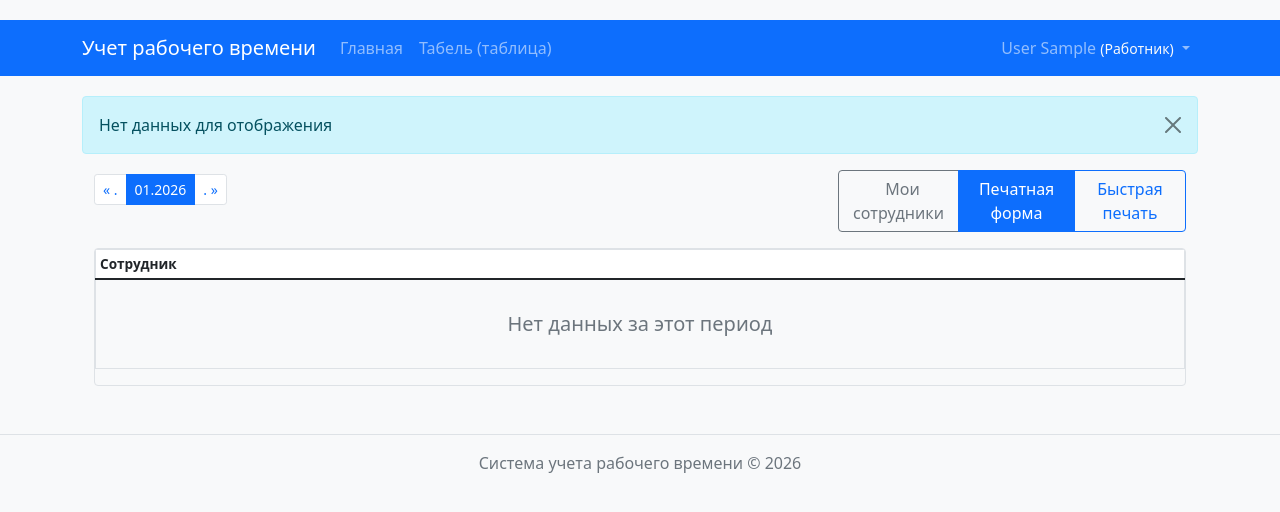
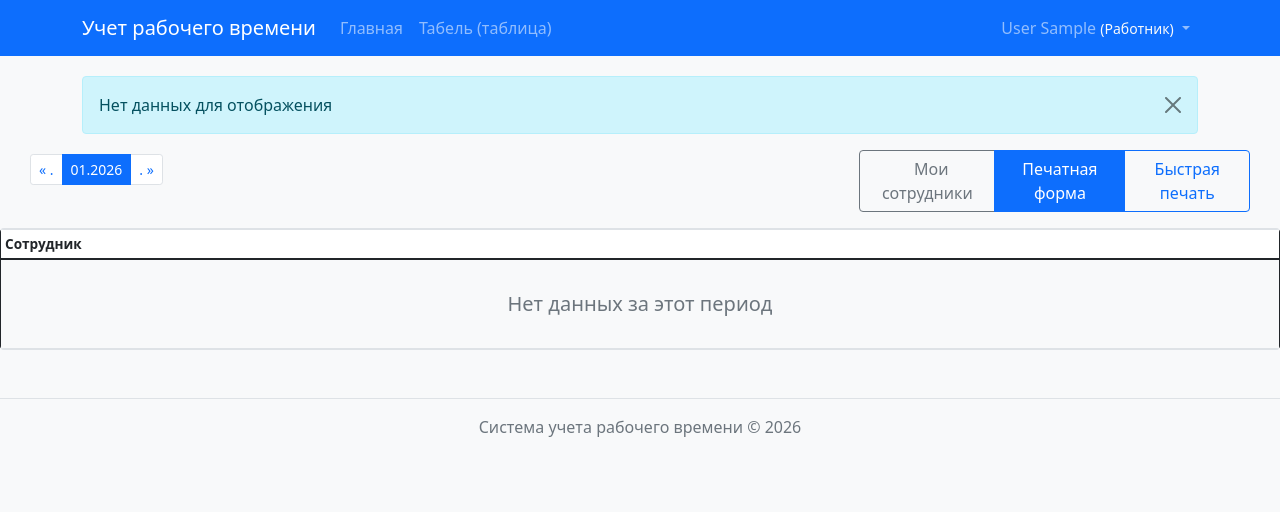
Before and after one commit to k1slee/worktime_tracking, a Django app: page /timesheet/monthly-table/ in a window 1280 px wide. Shown: the top 512 px of the page. Run offline with Django 4.2, Linux system fonts and the light colour scheme; the visitor is signed in with stand-in values (Sample User, id 1).

Commit message:
таблица растянуты на весь экран

```diff
--- a/templates/timesheet/monthly_table.html
+++ b/templates/timesheet/monthly_table.html
@@ -5,6 +5,44 @@
 
 {% block extra_css %}
 <style>
+    /* Контейнер на весь экран */
+    body {
+        overflow-x: hidden;
+        padding: 0;
+        margin: 0;
+    }
+
+    .full-width-container {
+        width: 100vw;
+        max-width: 100vw;
+        margin: 0;
+        padding: 0;
+        overflow-x: auto;
+        position: relative;
+        left: 50%;
+        right: 50%;
+        margin-left: -50vw;
+        margin-right: -50vw;
+    }
+
+    /* Основной контент без ограничений по ширине */
+    .content-wrapper {
+        min-width: 1200px;
+        width: 100%;
+        margin: 0;
+        padding: 0 15px;
+    }
+
+    /* Убираем стандартные отступы Bootstrap */
+    .container-fluid {
+        padding-left: 0;
+        padding-right: 0;
+        margin-left: 0;
+        margin-right: 0;
+        width: 100%;
+        max-width: 100%;
+    }
+
     /* Стили для субботы */
     .saturday {
         background-color: #e8f4fd !important;
@@ -36,6 +74,8 @@
 
     .timesheet-table {
         font-size: 0.85rem;
+        width: 100% !important;
+        min-width: fit-content;
     }
 
     .timesheet-table th {
@@ -51,6 +91,8 @@
         background-color: white;
         z-index: 5;
         min-width: 200px;
+        max-width: 200px;
+        width: 200px;
         box-shadow: 2px 0 2px rgba(0,0,0,0.1);
     }
 
@@ -156,12 +198,24 @@
         height: 45px;
     }
 
-    /* Скролл для таблицы */
+    /* Скролл для таблицы - убираем боковые отступы */
     .table-container {
         max-height: calc(100vh - 300px);
         overflow: auto;
         border: 1px solid #dee2e6;
         border-radius: 4px;
+        width: 100vw;
+        margin-left: calc(-50vw + 50%);
+        margin-right: calc(-50vw + 50%);
+        padding: 0;
+    }
+
+    /* Убираем левые и правые отступы у таблицы внутри контейнера */
+    .table-container > table {
+        margin-left: 0;
+        margin-right: 0;
+        border-left: none;
+        border-right: none;
     }
 
     /* Стили для навигации */
@@ -298,6 +352,8 @@
         background-color: white;
         z-index: 5;
         min-width: 200px;
+        max-width: 200px;
+        width: 200px;
         box-shadow: 2px 0 2px rgba(0,0,0,0.1);
         text-align: left !important;
         padding-left: 15px !important;
@@ -350,6 +406,7 @@
 
     .stats-table {
         width: 100%;
+        min-width: fit-content;
         opacity: 0;
         transform: translateX(100%);
         display: none;
@@ -431,13 +488,49 @@
         color: #6c757d;
         margin-top: 5px;
     }
+
+    /* Широкие секции - убираем боковые отступы */
+    .wide-section {
+        margin-left: -15px;
+        margin-right: -15px;
+        padding-left: 15px;
+        padding-right: 15px;
+    }
+
+    /* Для табличного контейнера - убираем все боковые отступы */
+    .wide-table-section {
+        margin-left: calc(-50vw + 50%);
+        margin-right: calc(-50vw + 50%);
+        padding-left: 0;
+        padding-right: 0;
+        width: 100vw;
+    }
+
+    /* Верхние секции с отступами */
+    .top-section {
+        padding-left: 15px;
+        padding-right: 15px;
+    }
+
+    /* Убираем скругления углов таблицы */
+    .table-container table {
+        border-radius: 0 !important;
+        margin-bottom: 0;
+    }
+
+    /* Убираем боковые границы у контейнера таблицы */
+    .table-container {
+        border-left: none;
+        border-right: none;
+    }
 </style>
 {% endblock %}
 
 {% block content %}
-<div class="container-fluid">
+<div class="full-width-container">
+    <div class="content-wrapper">
         <!-- Заголовок и навигация -->
-    <div class="row mb-3">
+        <div class="row mb-3 top-section">
             <div class="col-md-8">
                 <h2 class="mb-1">{{ month_name }}</h2>
                 <nav aria-label="Навигация по месяцам">
@@ -477,7 +570,7 @@
 
         <!-- Панель управления для мастера -->
         {% if is_master %}
-    <div class="row mb-3">
+        <div class="row mb-3 top-section">
             <div class="col-12">
                 <div class="card">
                     <div class="card-body py-2">
@@ -520,7 +613,7 @@
         {% endif %}
 
         <!-- Секция с условными обозначениями (скрыта по умолчанию) -->
-    <div class="row mt-2 collapsible-panel" id="legendPanel">
+        <div class="row mt-2 top-section collapsible-panel" id="legendPanel">
             <div class="col-12">
                 <div class="card">
                     <div class="card-header bg-light">
@@ -664,7 +757,7 @@
 
         <!-- Фильтры (для плановиков и администраторов) -->
         {% if is_planner or is_admin %}
-    <div class="row mb-3">
+        <div class="row mb-3 top-section">
             <div class="col-12">
                 <div class="card filters-card">
                     <div class="card-body py-2">
@@ -693,7 +786,7 @@
                                     <option value="1" {% if month == 1 %}selected{% endif %}>Январь</option>
                                     <option value="2" {% if month == 2 %}selected{% endif %}>Февраль</option>
                                     <option value="3" {% if month == 3 %}selected{% endif %}>Март</option>
-                                <option value="4" {% if month == 4 %}selected{% endif %}>Апрель</option>
+                                    <option value="4" {% if month == 4 %}selected{% endif %}>Априль</option>
                                     <option value="5" {% if month == 5 %}selected{% endif %}>Май</option>
                                     <option value="6" {% if month == 6 %}selected{% endif %}>Июнь</option>
                                     <option value="7" {% if month == 7 %}selected{% endif %}>Июль</option>
@@ -716,9 +809,9 @@
         </div>
         {% endif %}
 
-    <!-- Основная таблица с днями (изначально видима) -->
-    <div class="row">
-        <div class="col-12">
+        <!-- Основная таблица с днями (изначально видима) - широкая секция без отступов -->
+        <div class="row wide-table-section">
+            <div class="col-12 px-0">
                 <div class="table-container" id="mainTableContainer">
                     <table class="table table-bordered table-sm timesheet-table" id="timesheetTable">
                         <thead>
@@ -817,7 +910,7 @@
                                 <th class="stats-header admin-permission">Разрешения адм.</th>
                                 <th class="stats-header absence">Прогул</th>
                                 <th class="stats-header total-hours">Всего часов</th>
-                            <th class="stats-header evening-hours">Вечерние часы</th>
+                                <th class="stats-header evening-hours">Вечерные часы</th>
                                 <th class="stats-header night-hours">Ночные часы</th>
                                 <th class="stats-header weekend-hours">Выходные часы</th>
                                 <th class="stats-header overtime">Сверхурочно</th>
@@ -888,6 +981,7 @@
                             {% endfor %}
                         </tbody>
                     </table>
+                </div>
             </div>
         </div>
     </div>
```
Lines whose indentation alone changed are shown as unchanged.
